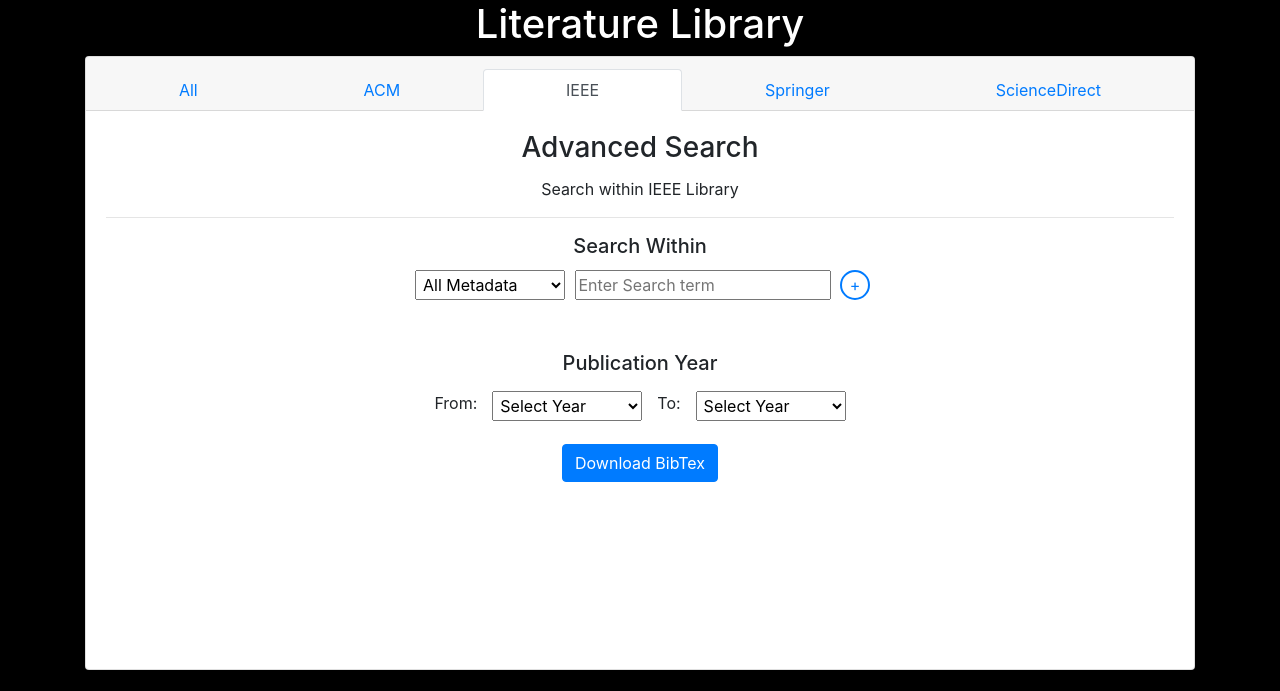
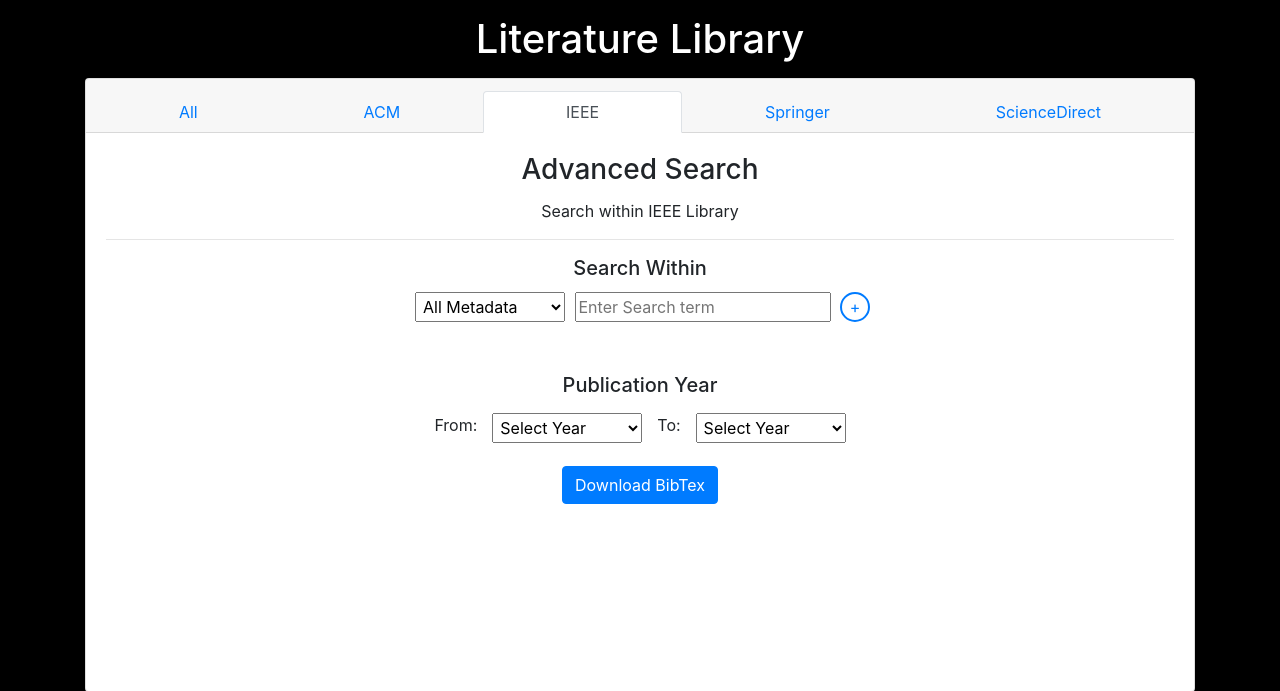
Before and after one commit to skscool/SLR-Tool-Crawler-And-Scraper, a Django app: page /ieee in a window 1280 px wide. Shown: the top 691 px of the page. Run offline with Django 3.2, Linux system fonts and the light colour scheme; some libraries are stand-ins or nearby versions.

Commit message:
added padding

```diff
--- a/static/ieee.css
+++ b/static/ieee.css
@@ -110,3 +110,10 @@ input:hover::-webkit-input-placeholder {
     margin-right: 10px;
     margin-left: 10px;
 }
+
+#topHeading{
+    color: white;
+    text-align: center;
+	padding-top: 15px;
+	margin-bottom: 15px;
+}
```
